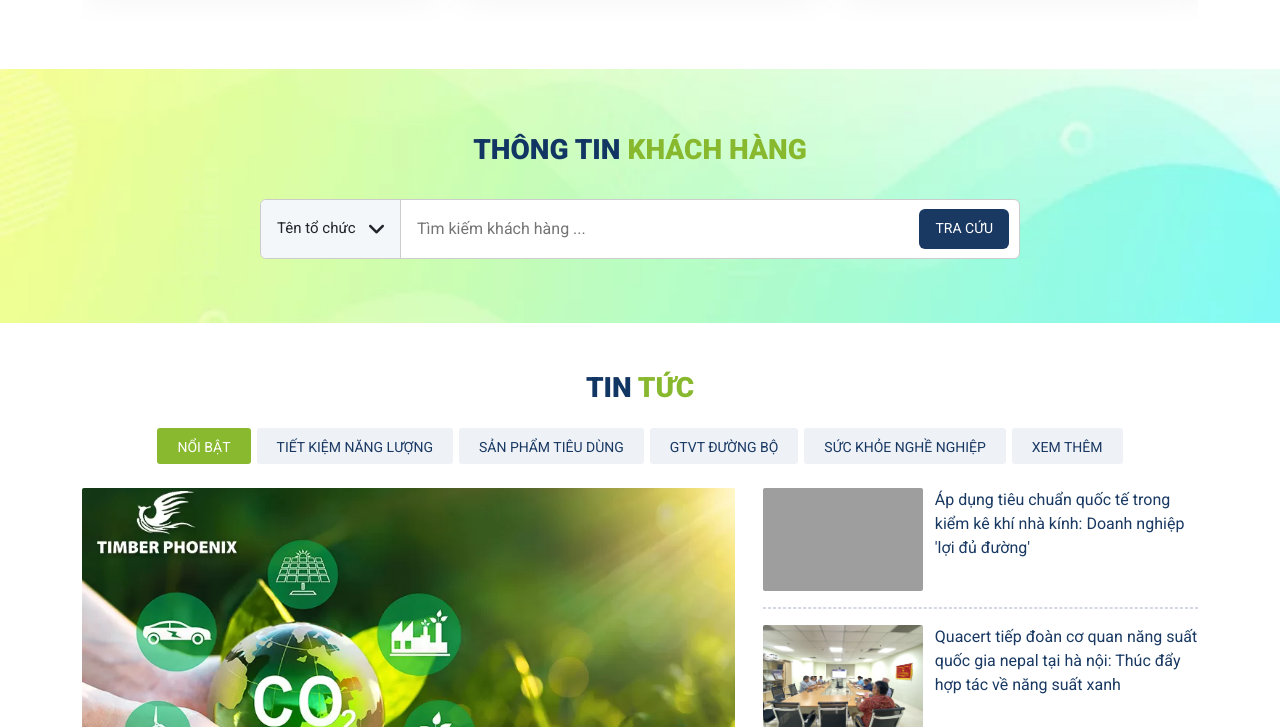
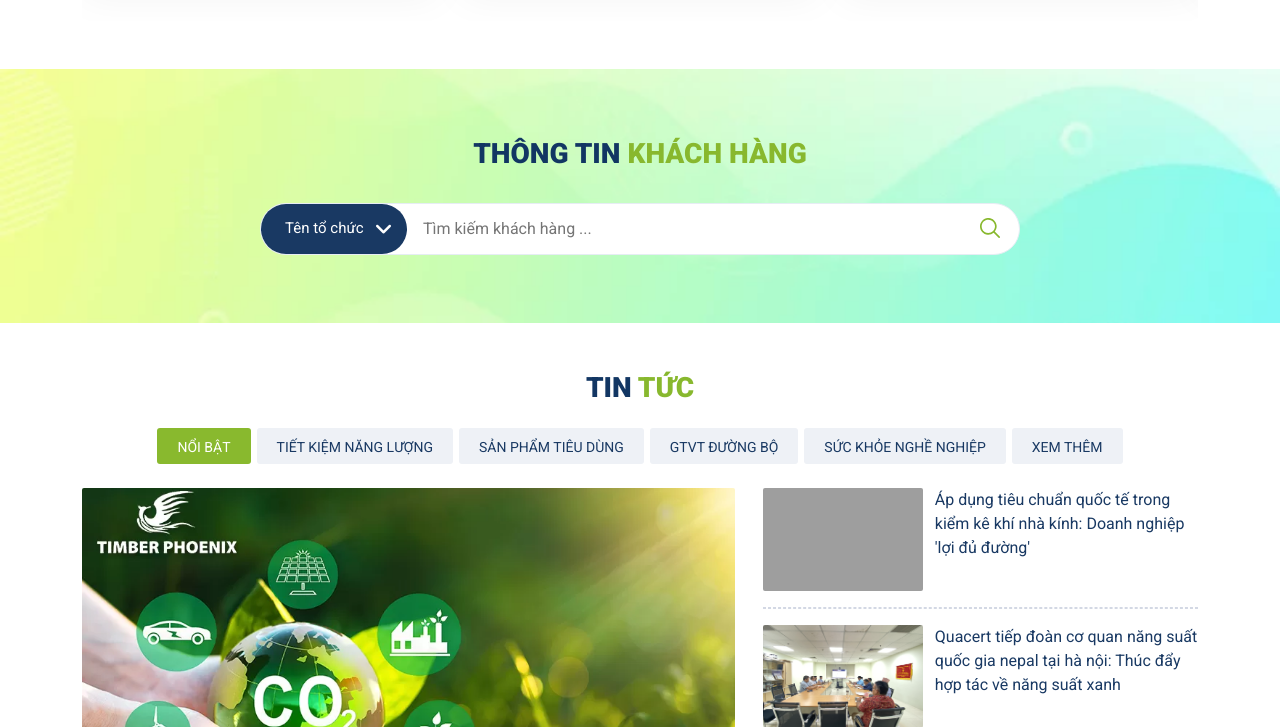
Before and after one commit to xuanson2003/CMS_UI_HTML, a plain HTML site: page index.html in a window 1280 px wide. Shown: the part 1294-2021 px from the top of the page. Drawn offline with nearby package versions, Linux system fonts and the light colour scheme; grey boxes are pictures that could not be loaded.

Commit message:
search option 2, fix sub menu

```diff
--- a/assets/css/nav-bar.css
+++ b/assets/css/nav-bar.css
@@ -54,14 +54,17 @@
     animation: slideUp 0.5s ease forwards;
     flex-direction: column;
     align-items: center;
+    max-height: 420px;
+    overflow-y: auto;
+    overflow-x:hidden;
 }
 
-.nav-item-sub::after {
+.nav-item::before {
     content: '';
     position: absolute;
-    top: -10px;
+    bottom: -10px;
     left: 0;
-    width: 280px;
+    width: 100%;
     height: 20px;
 }
 
--- a/assets/css/search.css
+++ b/assets/css/search.css
@@ -2,7 +2,7 @@
     width: 100%;
     background: url('../image/backgroun-search-2.png');
     background-size: cover;
-    padding: 64px 0;
+    padding: 68px 0;
 }
 
 .search-container {
@@ -15,11 +15,11 @@
     display: flex;
     align-items: center;
     position: relative;
-    border: 1px solid #ccc;
+    border: 1px solid var(--color-text-light);
     background-color: var(--color-white);
     width: 760px;
-    height: 60px;
-    border-radius: 6px;
+    height: 52px;
+    border-radius: 100px;
     margin-top: 8px;
 }
 
@@ -35,19 +35,26 @@
 
 .form-input-group button {
     width: auto;
-    padding: 4px 16px;
-    margin-right: 10px;
-    border-radius: 6px;
+    width: 42px;
+    height: 42px;
+    margin-right: 8px;
+    margin-top: -1px;
+    border-radius: 50%;
+    background-color: transparent;
+    display: flex;
+    align-items: center;
+    justify-content: center;
 }
 
 /* select */
 .search-option {
     height: 100%;
-    width: 140px;
-    border-right: 1px solid #ccc;
-    padding-right: 8px;
+    width: 146px;
+    padding: 0 8px;
     background-color: var(--color-background);
-    border-radius: 6px 0 0 6px;
+    border-radius: 100px;
+    background-color: var(--color-primary);
+    color: #fff;
 }
 
 .select-menu {
@@ -81,7 +88,7 @@
     position: relative;
     padding: 8px;
     margin-top: 10px;
-    border-radius: 6px;
+    border-radius: 20px;
     background: #fff;
     box-shadow: 0 0 5px rgba(0, 0, 0, 0.1);
     display: none;
--- a/index.html
+++ b/index.html
@@ -381,7 +381,28 @@
                             </div>
                         </div>
                         <input type="text" name="search" placeholder="Tìm kiếm khách hàng ..." />
-                        <button type="submit" class="btn-primary">TRA CỨU</button>
+                        <button type="submit">
+                            <svg
+                                width="20"
+                                height="20"
+                                viewBox="0 0 20 20"
+                                fill="none"
+                                xmlns="http://www.w3.org/2000/svg"
+                                id="search-svg"
+                            >
+                                <g clip-path="url(#clip0_2770_95)">
+                                    <path
+                                        d="M19.7559 18.5775L14.7817 13.6033C16.1373 11.9455 16.8037 9.83008 16.6433 7.69464C16.4828 5.55919 15.5077 3.56711 13.9197 2.13044C12.3317 0.69376 10.2522 -0.0775884 8.11143 -0.0240619C5.97064 0.0294646 3.93232 0.903771 2.41807 2.41801C0.903832 3.93225 0.0295257 5.97058 -0.0240008 8.11137C-0.0775274 10.2522 0.693821 12.3316 2.1305 13.9197C3.56717 15.5077 5.55926 16.4828 7.6947 16.6432C9.83014 16.8037 11.9456 16.1372 13.6034 14.7817L18.5776 19.7558C18.7347 19.9076 18.9452 19.9916 19.1637 19.9897C19.3822 19.9878 19.5912 19.9002 19.7457 19.7457C19.9003 19.5912 19.9879 19.3822 19.9898 19.1637C19.9917 18.9452 19.9077 18.7347 19.7559 18.5775ZM8.3334 15C7.01485 15 5.72592 14.609 4.62959 13.8765C3.53327 13.1439 2.67878 12.1027 2.1742 10.8846C1.66961 9.66638 1.53759 8.32594 1.79483 7.03273C2.05206 5.73953 2.687 4.55164 3.61935 3.61929C4.5517 2.68694 5.73959 2.052 7.03279 1.79477C8.326 1.53753 9.66644 1.66955 10.8846 2.17414C12.1028 2.67872 13.144 3.53321 13.8765 4.62953C14.6091 5.72586 15.0001 7.01479 15.0001 8.33334C14.9981 10.1008 14.2951 11.7954 13.0452 13.0452C11.7954 14.295 10.1009 14.998 8.3334 15Z"
+                                        fill="#88b82e"
+                                    ></path>
+                                </g>
+                                <defs>
+                                    <clipPath id="clip0_2770_95">
+                                        <rect width="20" height="20" fill="white"></rect>
+                                    </clipPath>
+                                </defs>
+                            </svg>
+                        </button>
                     </div>
                 </form>
             </section>
```
